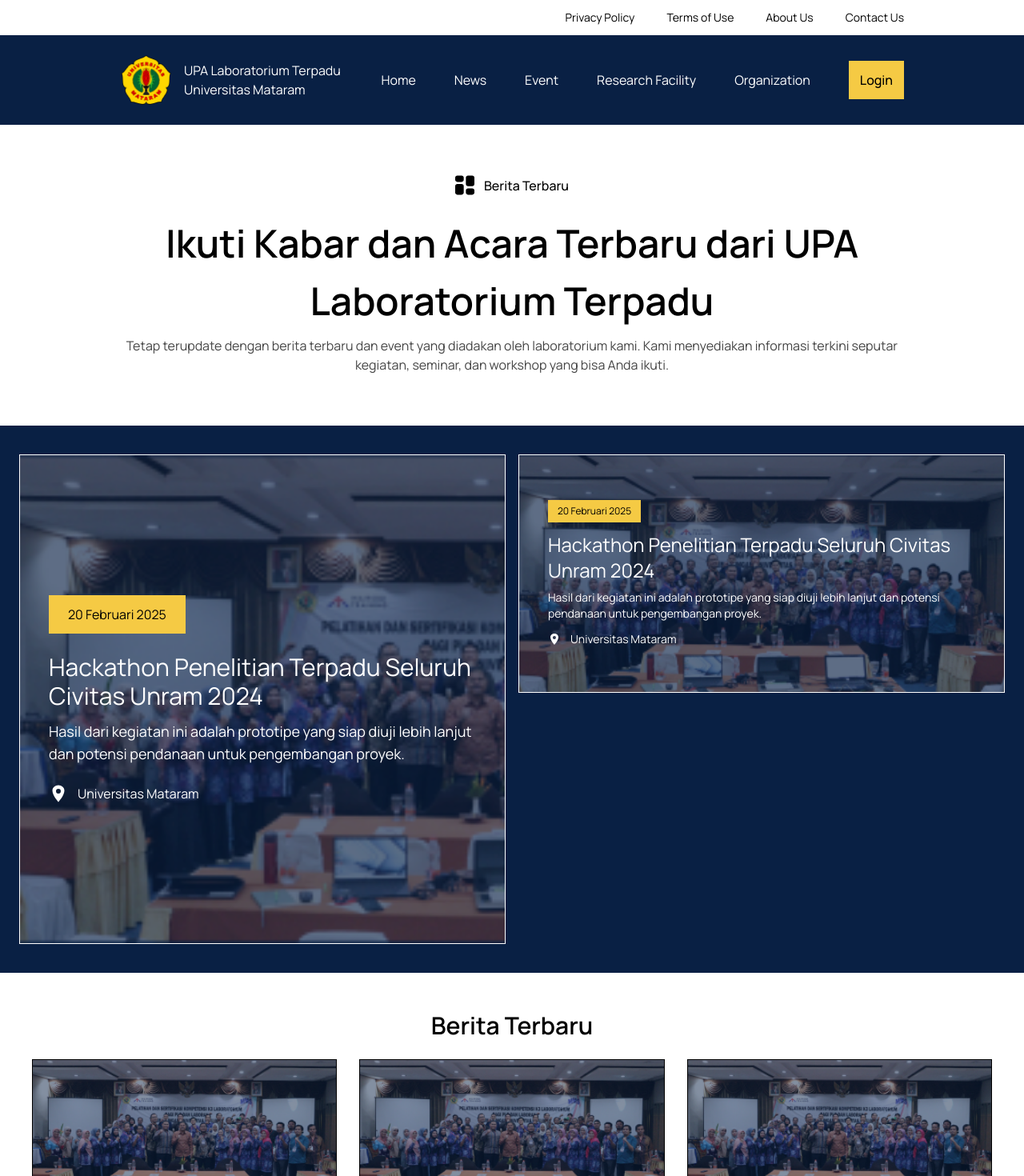
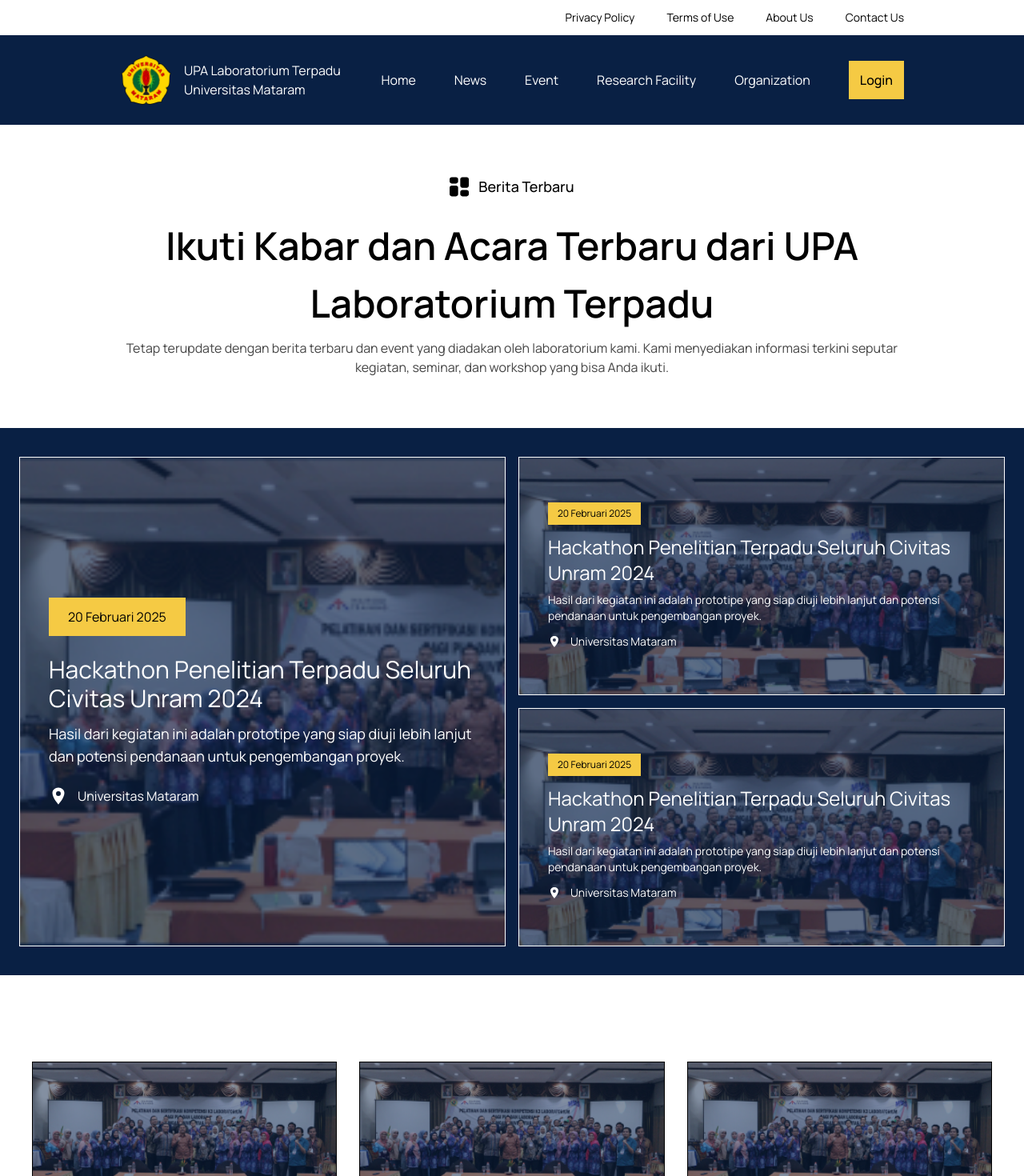
Before and after one commit to adityarizkii/lab-terpadu, a Next.js app: page /news in a window 1280 px wide. Shown: the top 1470 px of the page at 80% size. Built offline with nearby package versions, Linux system fonts and the light colour scheme.

Commit message:
ui(root): change transition default duration

```diff
--- a/src/pages/_app.tsx
+++ b/src/pages/_app.tsx
@@ -18,6 +18,7 @@ export default function App({ Component, pageProps }: AppProps) {
       once: false,
       offset: 50,
       delay: 50,
+      duration: 600,
     });
   }, []);
 
--- a/src/pages/news.tsx
+++ b/src/pages/news.tsx
@@ -87,7 +87,7 @@ const News = () => {
       >
         <div className='flex items-center gap-3'>
           <Image src={'/menu-black.svg'} alt='menu' width={24} height={24} />
-          <h2 className='font-medium'>Berita Terbaru</h2>
+          <h2 className='font-medium xl:text-lg'>Berita Terbaru</h2>
         </div>
         <h2 className='mt-6 text-center text-2xl font-semibold xl:max-w-[1100px] xl:text-5xl xl:leading-normal'>
           Ikuti Kabar dan Acara Terbaru dari UPA Laboratorium Terpadu
@@ -104,6 +104,7 @@ const News = () => {
         <div
           className='relative flex w-full shrink-0 items-center justify-center border border-white bg-[url("/news.png")] bg-cover bg-no-repeat px-9 py-14 text-white xl:row-span-2'
           data-aos='fade-right'
+          data-aos-once='true'
         >
           {/* overlay */}
           <div className='absolute inset-0 bg-[#092044] opacity-30'></div>
@@ -128,6 +129,7 @@ const News = () => {
         <div
           className='relative flex w-full shrink-0 items-center justify-center border border-white bg-[url("/news.png")] bg-cover bg-no-repeat px-9 py-14 text-white'
           data-aos='fade-left'
+          data-aos-once='true'
         >
           {/* overlay */}
           <div className='absolute inset-0 bg-[#092044] opacity-30'></div>
@@ -152,6 +154,7 @@ const News = () => {
         <div
           className='relative flex w-full shrink-0 items-center justify-center border border-white bg-[url("/news.png")] bg-cover bg-no-repeat px-9 py-14 text-white'
           data-aos='fade-left'
+          data-aos-once='true'
         >
           {/* overlay */}
           <div className='absolute inset-0 bg-[#092044] opacity-30'></div>
@@ -175,7 +178,9 @@ const News = () => {
       </div>
       {/* news list */}
       <div className='px-10 py-12'>
-        <h2 className='text-center text-3xl font-semibold'>Berita Terbaru</h2>
+        <h2 className='text-center text-3xl font-semibold' data-aos='fade-down'>
+          Berita Terbaru
+        </h2>
         <div className='mt-6 grid grid-cols-1 gap-7 md:grid-cols-2 xl:grid-cols-3'>
           <div className='border border-black'>
             <div className='relative h-[180px] w-full'>
```
